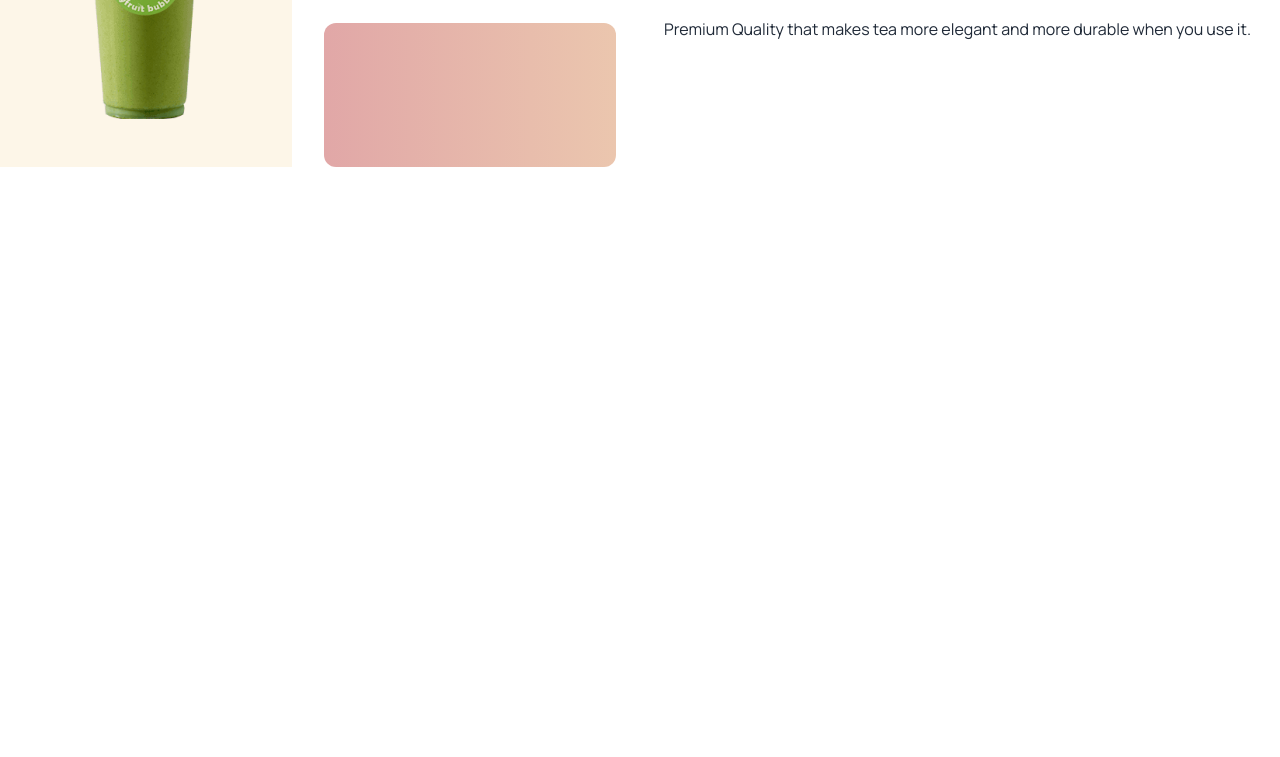
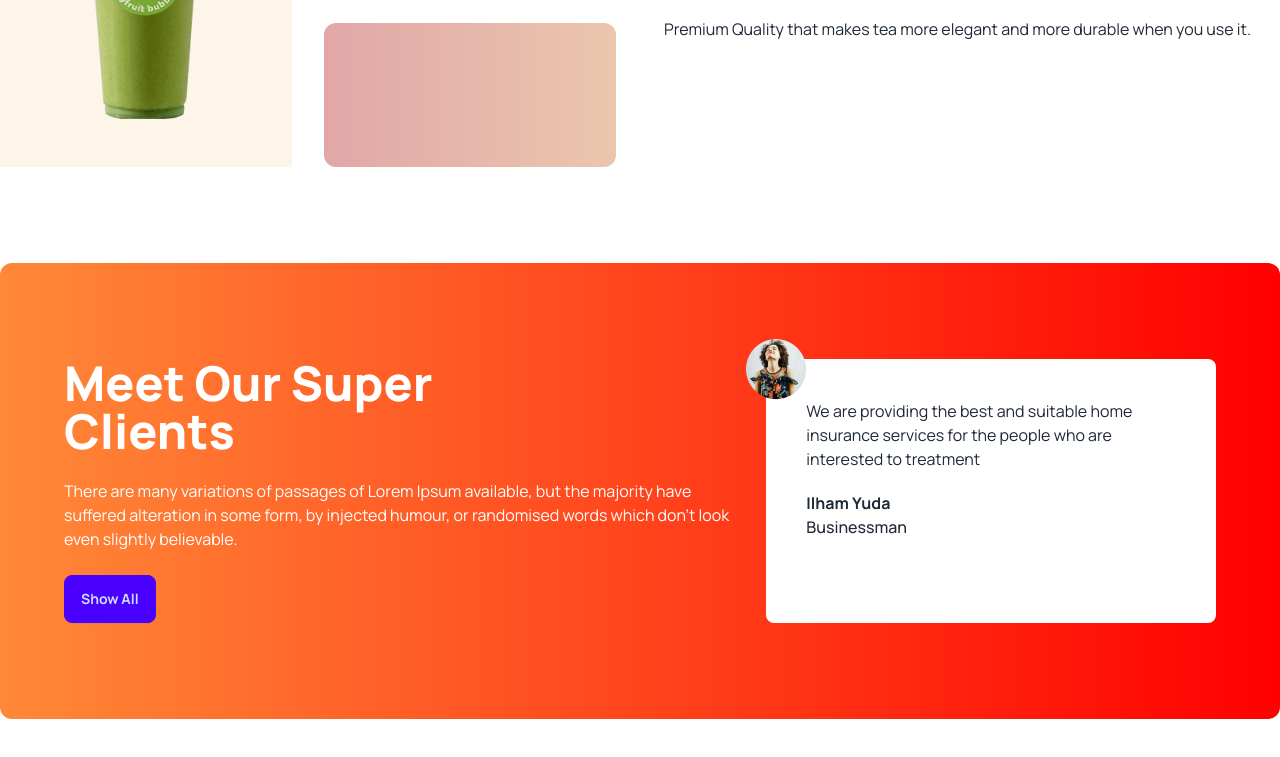
Before and after one commit to abid-rouddro/tea-house-with-daisyui, a plain HTML site: page index.html in a window 1280 px wide. Shown: the part 1524-2281 px from the top of the page. Before the commit the page ends 1787 px from the top, so only its background shows below. Drawn offline with nearby package versions, Linux system fonts and the light colour scheme.

Commit message:
added a simple customer review

```diff
--- a/index.html
+++ b/index.html
@@ -129,6 +129,26 @@
             </div>
 
         </section>
+
+        <!-- super client section -->
+        <section class="my-24 flex flex-col lg:flex-row gap-8 rounded-xl bg-gradient-to-r from-[#FF8938] to-[#F00] px-16 py-24">
+            <div class="space-y-6">
+                <h3 class="text-5xl font-extrabold text-white">
+                    Meet Our Super <br>
+                    Clients
+                </h3>
+                <p class="text-white">There are many variations of passages of Lorem Ipsum available, but the majority have suffered alteration in some form, by injected humour, or randomised words which don't look even slightly believable. </p>
+                <button class="btn btn-primary">Show All</button>
+            </div>
+
+            <!-- review -->
+            <div class="p-10 relative rounded-lg bg-white">
+                <img class="absolute -top-5 -left-5" src="images/client.png" alt="">
+                <p>We are providing the best and suitable home insurance services for the people who are interested to treatment</p>
+                <h3 class="font-bold mt-5">Ilham Yuda</h3>
+                <p class="font-medium">Businessman</p>
+            </div>
+        </section>
     </main>
     <footer>
 
```
